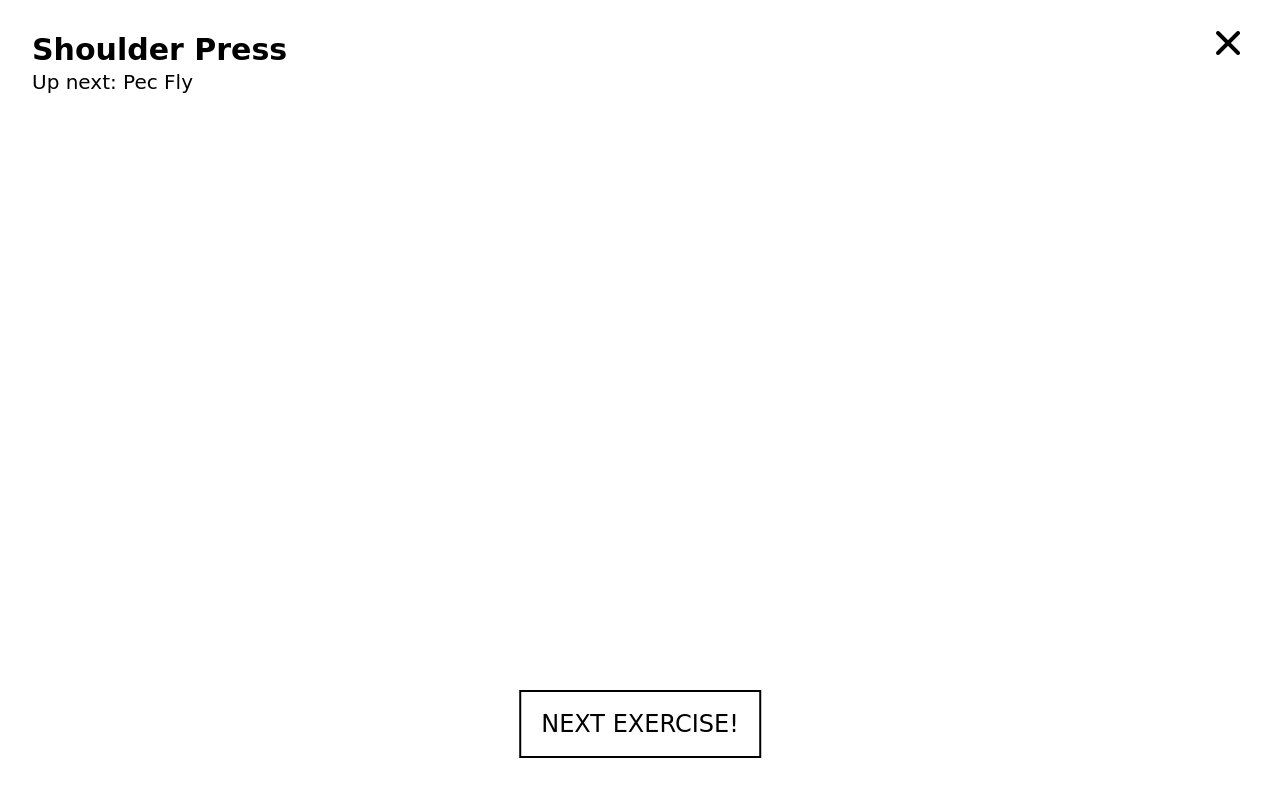
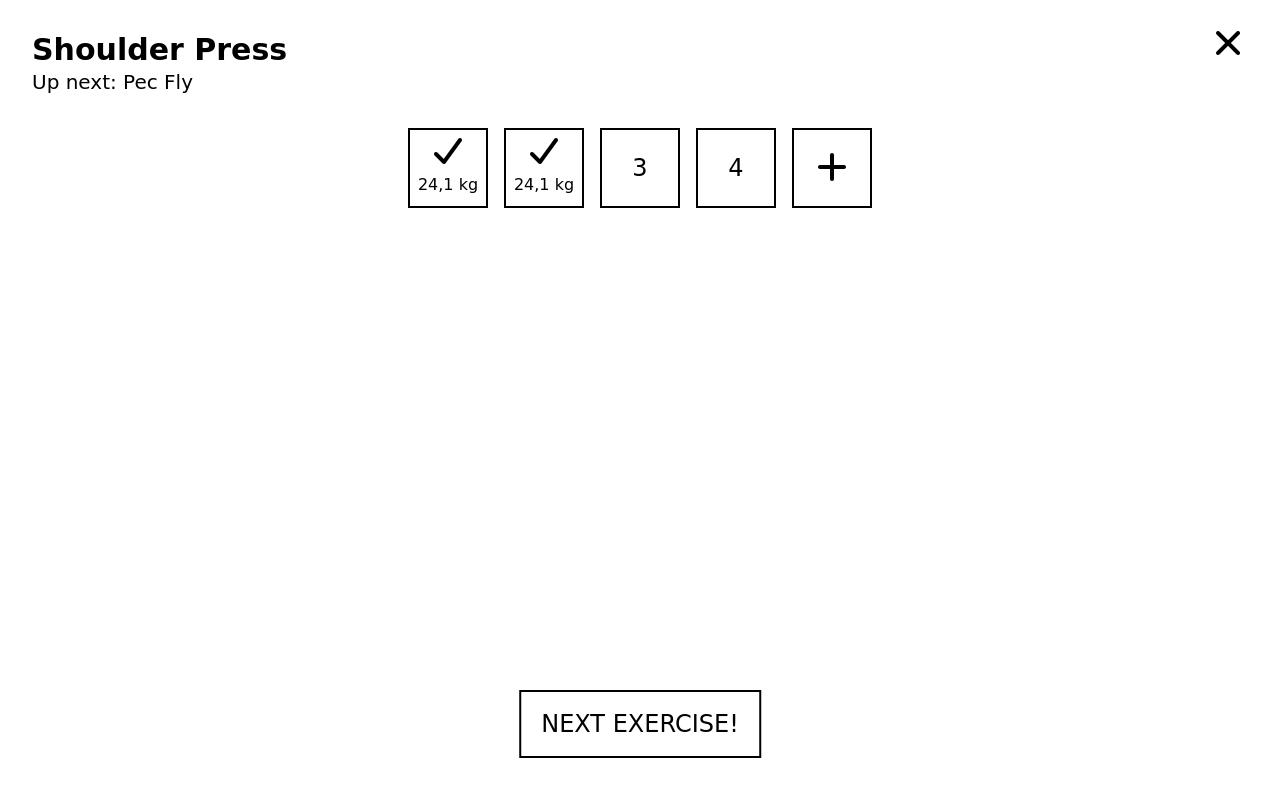
Before and after one commit to yansiegers/sveltekit-workout-app, a SvelteKit app: page /workout-routines/0/exercises in a window 1280 px wide. Shown: the top 796 px of the page. Built offline with nearby package versions, Linux system fonts and the light colour scheme.

Commit message:
Add set indicators

```diff
--- a/src/routes/workout-routines/0/exercises/+page.svelte
+++ b/src/routes/workout-routines/0/exercises/+page.svelte
@@ -1,6 +1,7 @@
 <script lang="ts">
 	import FloatingButton from '../../../../components/FloatingButton.svelte';
 	import Header from '../../../../components/Header.svelte';
+	import Icon from '../../../../components/Icon.svelte';
 
 	let exercise = { id: 0, name: 'Shoulder Press' };
 	let subHeading = 'Up next: Pec Fly';
@@ -11,5 +12,25 @@
 		<Header heading={exercise.name} {subHeading} exit={true} href="/" />
 
 		<FloatingButton text="Next exercise!" href="?" />
+
+		<div class="flex flex-wrap justify-center gap-4">
+			<div class="flex h-20 w-20 flex-col justify-evenly border-2 border-black text-center">
+				<span><Icon name="check" size="2xl" /></span>
+				<span>24,1 kg</span>
+			</div>
+			<div class="flex h-20 w-20 flex-col justify-evenly border-2 border-black text-center">
+				<span><Icon name="check" size="2xl" /></span>
+				<span>24,1 kg</span>
+			</div>
+			<div class="flex h-20 w-20 flex-col justify-evenly border-2 border-black text-center">
+				<span class="text-2xl">3</span>
+			</div>
+			<div class="flex h-20 w-20 flex-col justify-evenly border-2 border-black text-center">
+				<span class="text-2xl">4</span>
+			</div>
+			<div class="flex h-20 w-20 flex-col justify-evenly border-2 border-black text-center">
+				<span><Icon name="plus" size="2xl" /></span>
+			</div>
+		</div>
 	</main>
 </div>
```
